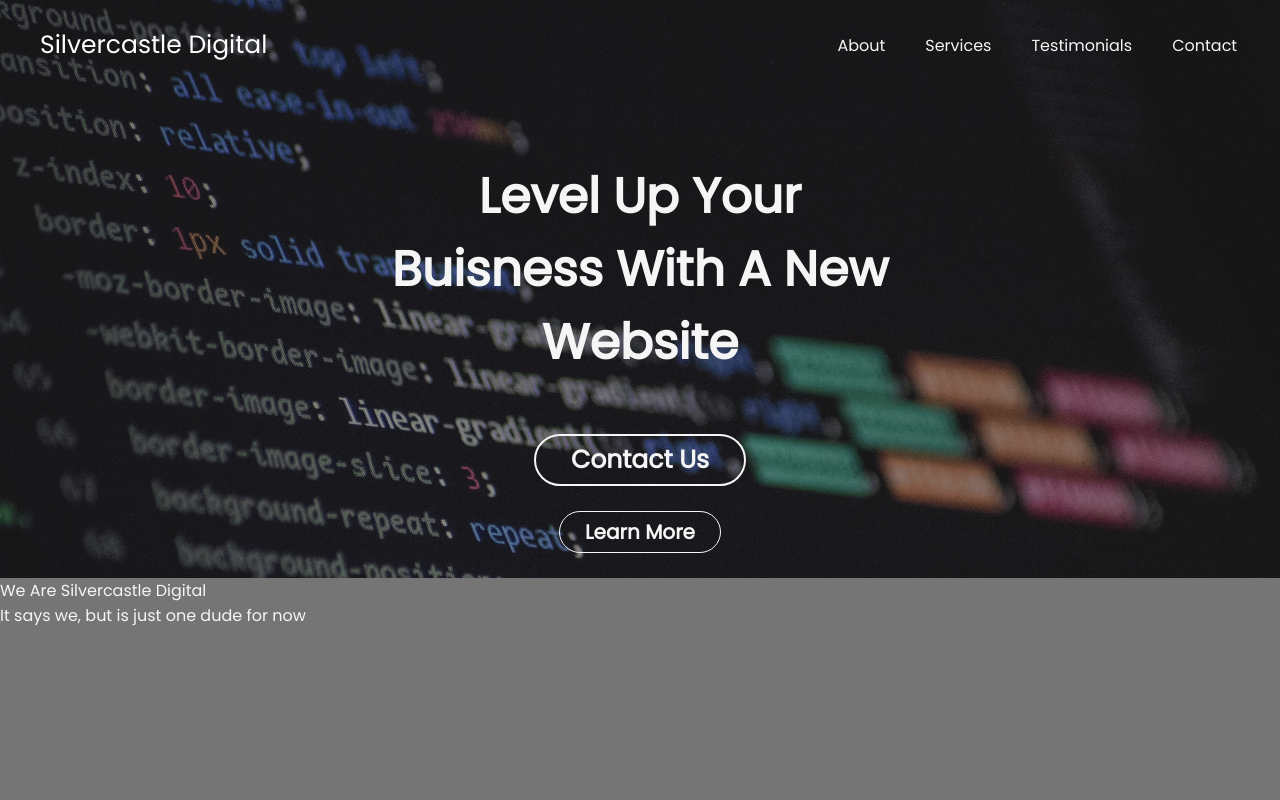
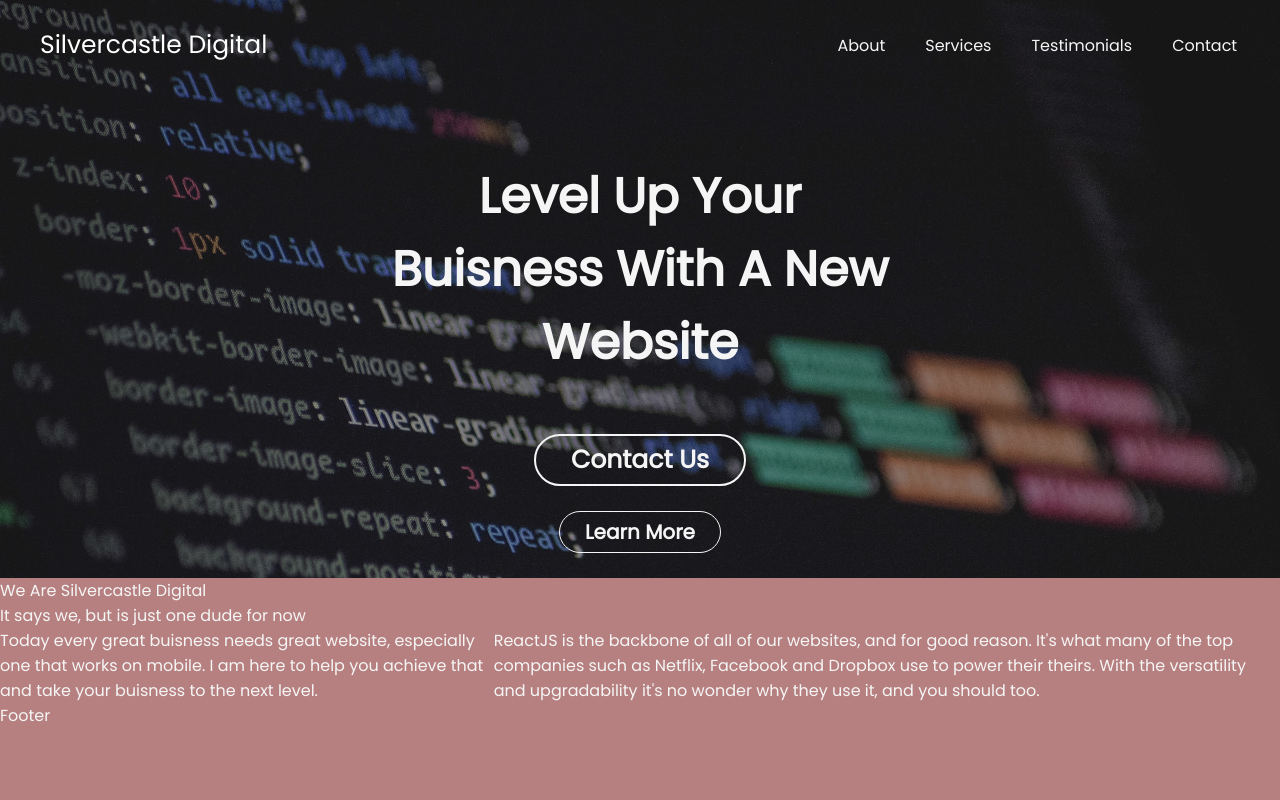
Before and after one commit to dwbrown115/silvercastledigital, a React (Create React App) app: page / in a window 1280 px wide. Shown: the top 800 px of the page. Built offline with nearby package versions, Linux system fonts and the light colour scheme.

Commit message:
continued work on about page, added some mission statement ect.

```diff
--- a/src/Screens/About/About.scss
+++ b/src/Screens/About/About.scss
@@ -1,6 +1,7 @@
 .about-container {
   height: 1000px;
   width: 100%;
+  background-color: #b78080;
   .about {
     color: #f5f5f5;
     .header-wrapper {
@@ -13,5 +14,10 @@
       .heading-two {
       }
     }
+    .body-wrapper {
+      .body-row {
+        display: flex;
+      }
+    }
   }
 }
--- a/src/Screens/About/index.js
+++ b/src/Screens/About/index.js
@@ -12,13 +12,33 @@ class About extends PureComponent {
   render() {
     return (
       <div className="about-container">
-        <div id="about" style={{ position: "absolute", right: "50%" }} />
+        <div
+          id="about"
+          style={{ position: "absolute", margin: "-89px", right: "50%" }}
+        />
         <div className="about">
           <div className="header-wrapper">
             <div className="heading-one">We Are Silvercastle Digital</div>
             <div className="heading-two">
               It says we, but is just one dude for now
             </div>
+          </div>
+          <div className="body-wrapper">
+            <div className="body-row">
+              <div className="body-row-element-one">
+                Today every great buisness needs great website, especially one
+                that works on mobile. I am here to help you achieve that and
+                take your buisness to the next level.
+              </div>
+              <div className="body-row-elemtent-two">
+                ReactJS is the backbone of all of our websites, and for good
+                reason. It's what many of the top companies such as Netflix,
+                Facebook and Dropbox use to power their theirs. With the
+                versatility and upgradability it's no wonder why they use it,
+                and you should too.
+              </div>
+            </div>
+            <div className="body-footer">Footer</div>
           </div>
         </div>
       </div>
--- a/src/Screens/Hero/index.js
+++ b/src/Screens/Hero/index.js
@@ -88,7 +88,10 @@ class Hero extends PureComponent {
   render() {
     return (
       <div className="hero-container">
-        <div id="hero" style={{ position: "absolute", right: "50%" }} />
+        <div
+          id="hero"
+          style={{ position: "absolute", margin: "-89px", right: "50%" }}
+        />
         <div className="hero">
           <div className="hero-image-wrapper">
             <div className="hero-image-and-text">
--- a/src/Screens/Services/index.js
+++ b/src/Screens/Services/index.js
@@ -12,7 +12,10 @@ class Services extends PureComponent {
   render() {
     return (
       <div className="services-container">
-        <div id="services" style={{ position: "absolute", right: "50%" }} />
+        <div
+          id="services"
+          style={{ position: "absolute", margin: "-89px", right: "50%" }}
+        />
         <div className="services">Services</div>
       </div>
     );
--- a/src/Screens/Testimonials/index.js
+++ b/src/Screens/Testimonials/index.js
@@ -12,7 +12,10 @@ class Testimonials extends PureComponent {
   render() {
     return (
       <div className="testimonials-container">
-        <div id="testimonials" style={{ position: "absolute", right: "50%" }} />
+        <div
+          id="testimonials"
+          style={{ position: "absolute", margin: "-89px", right: "50%" }}
+        />
         <div className="testimonials">Testimonials</div>
       </div>
     );
```
